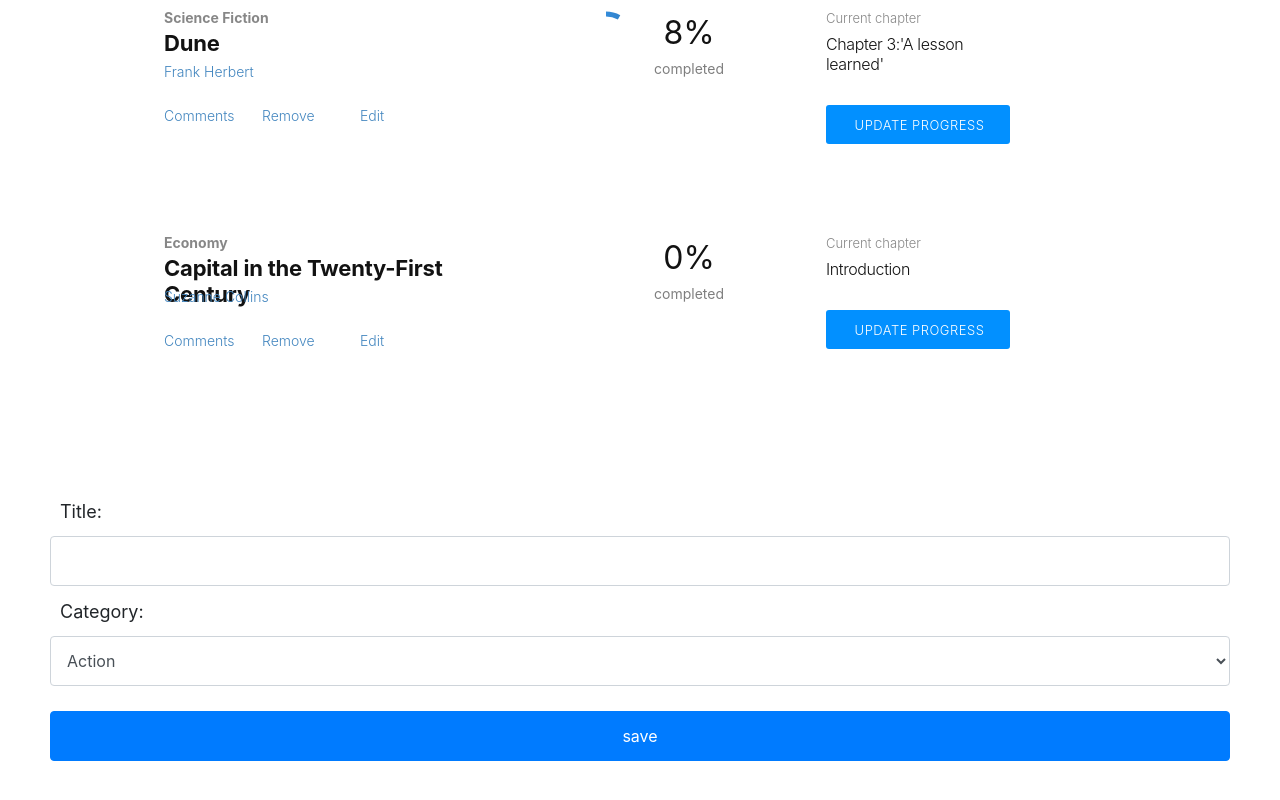
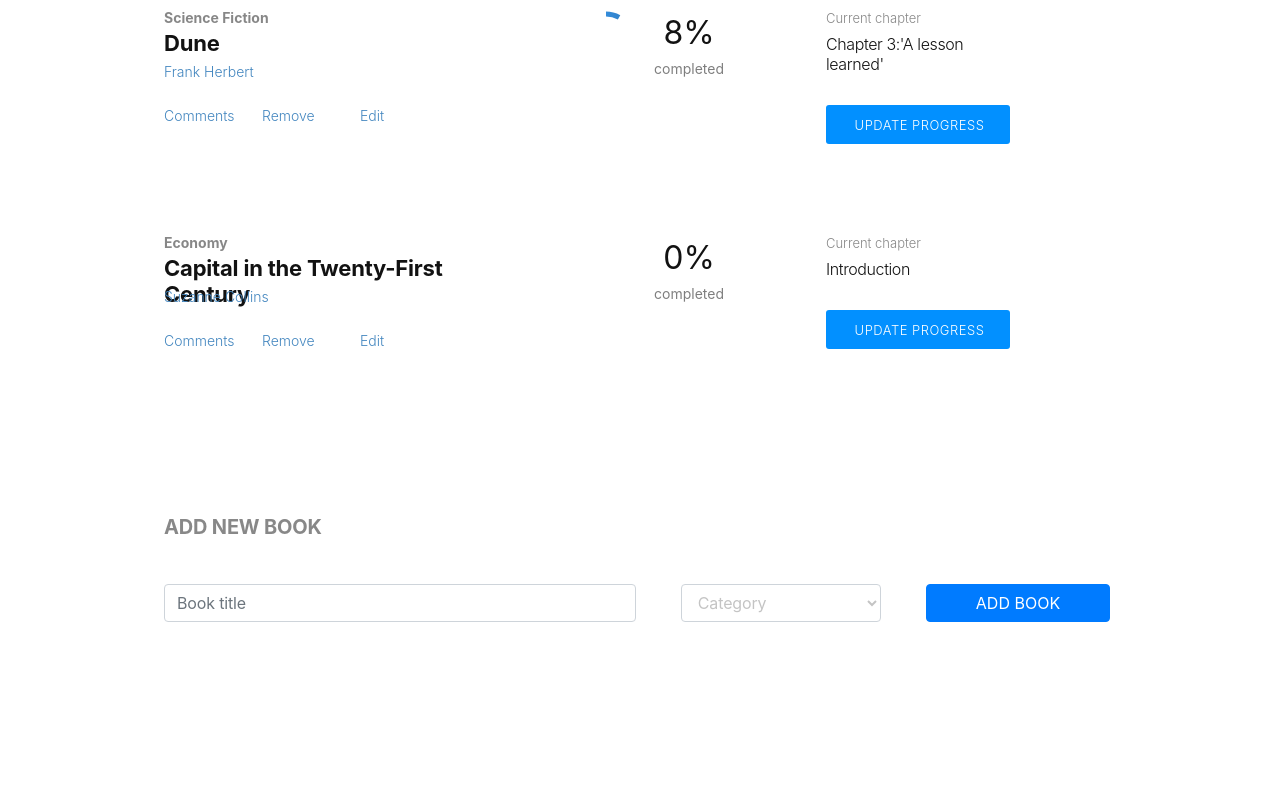
Before and after one commit to andresporras3423/bookstore-react, a React (Create React App) app: page / in a window 1280 px wide. Shown: the part 388-1188 px from the top of the page. After the commit the page ends 1138 px from the top, so only its background shows below. Built offline with nearby package versions, Linux system fonts and the light colour scheme.

Commit message:
change text color and position of elements in booksForm

```diff
--- a/src/App.css
+++ b/src/App.css
@@ -16,9 +16,11 @@
   display: grid;
   padding: 25px;
   text-align: left;
+  padding-left: 139px;
+  padding-right: 145px;
 }
 
-.booksForm > * {
+form.booksForm > * {
   height: 50px;
 }
 
@@ -30,7 +32,8 @@
 }
 
 .btn-book-form {
-  margin-top: 25px;
+  height: 38px;
+  width: 184px;
 }
 
 .select-filter {
@@ -255,6 +258,41 @@
   display: grid;
 }
 
+.title2 {
+  width: 174px;
+  height: 24px;
+  margin: 29px 524px 19px 0;
+  font-size: 20px;
+  font-weight: bold;
+  font-stretch: normal;
+  font-style: normal;
+  line-height: normal;
+  letter-spacing: -0.18px;
+  color: #888;
+}
+
+.row2-form {
+  display: grid;
+  grid-template-columns: 33fr 14fr 9fr;
+  grid-gap: 45px;
+}
+
+.text-form {
+  font-size: 16px;
+  font-weight: normal;
+  font-stretch: normal;
+  font-style: normal;
+  line-height: normal;
+  letter-spacing: -0.15px;
+  color: #c4c4c4;
+}
+
+.text-form::placeholder,
+.text-form::-ms-input-placeholder,
+.text-form:-ms-input-placeholder {
+  color: #c4c4c4;
+}
+
 @media (prefers-reduced-motion: no-preference) {
   .App-logo {
     animation: App-logo-spin infinite 20s linear;
--- a/src/containers/BooksForm.js
+++ b/src/containers/BooksForm.js
@@ -10,7 +10,7 @@
 
     this.state = {
       title: '',
-      category: 'Action',
+      category: null,
       messages: ['', 'Book succesfully added', 'invalid book name'],
       classes: ['', 'text-success', 'text-danger'],
       status: 0,
@@ -49,30 +49,33 @@
 
     return (
       <form className="form-group booksForm">
-        <span className="form-span">Title:</span>
+        <h1 className="title2">ADD NEW BOOK</h1>
+        <div className="row2-form">
           <input
             type="text"
-          className="form-control"
+            className="form-control text-form"
             name="myinput"
             id="myinput"
             value={title}
+            placeholder="Book title"
             onChange={handleChange('title')}
           />
-        <span className="form-span">Category:</span>
           <select
-          className="form-control"
+            className="form-control text-form"
             value={category}
             onChange={handleChange('category')}
             name="myinput2"
             id="myinput2"
           >
+            <option value="" disabled selected>Category</option>
             {
         categories.map(category => (
           <option value={category} key={nanoid()}>{category}</option>
         ))
       }
           </select>
-        <input type="submit" value="save" className="btn btn-primary btn-book-form" onClick={handleSubmit} />
+          <input type="submit" value="ADD BOOK" className="btn btn-primary btn-book-form" onClick={handleSubmit} />
+        </div>
         <span className={classes[status]}>{messages[status]}</span>
       </form>
     );
```
Lines whose indentation alone changed are shown as unchanged.
